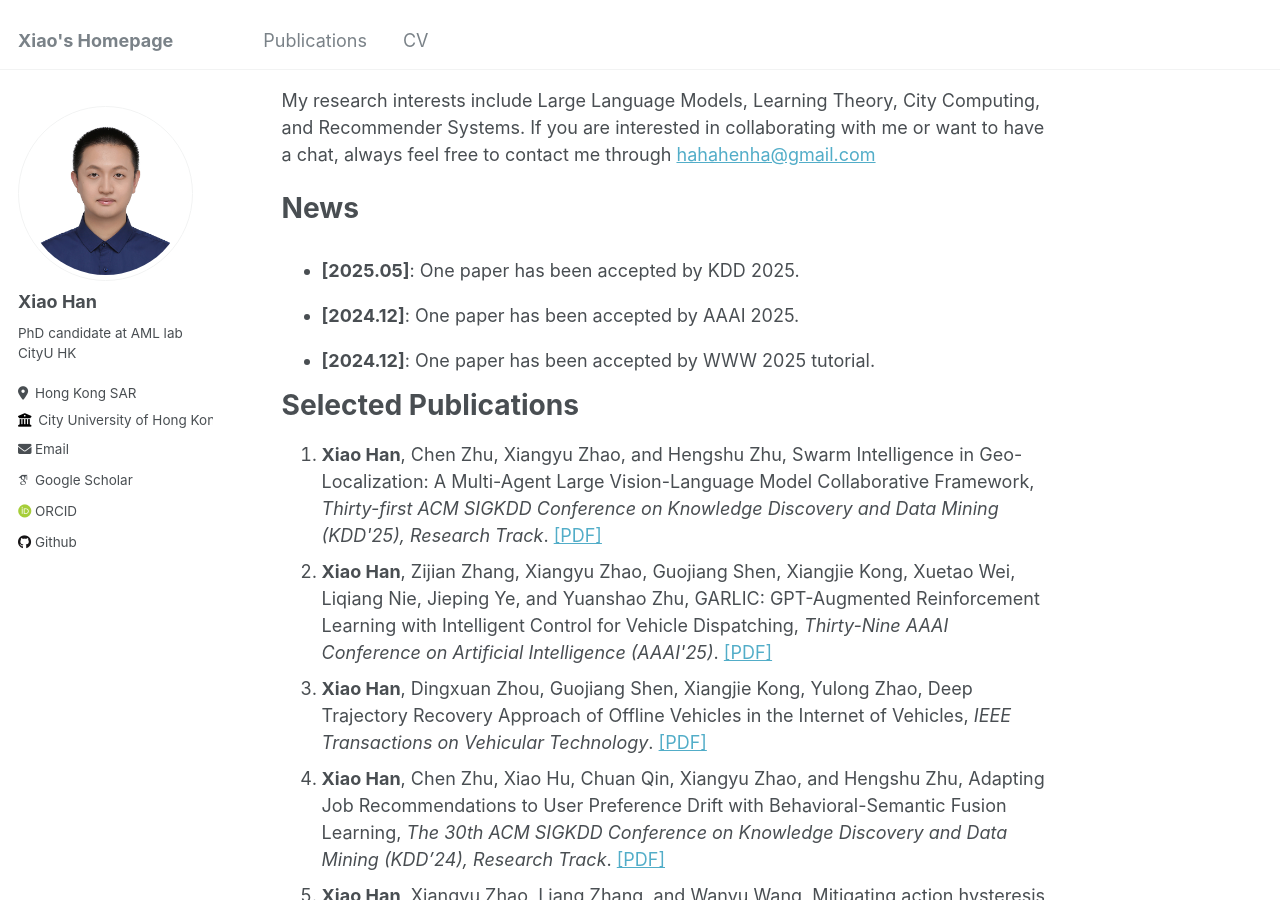
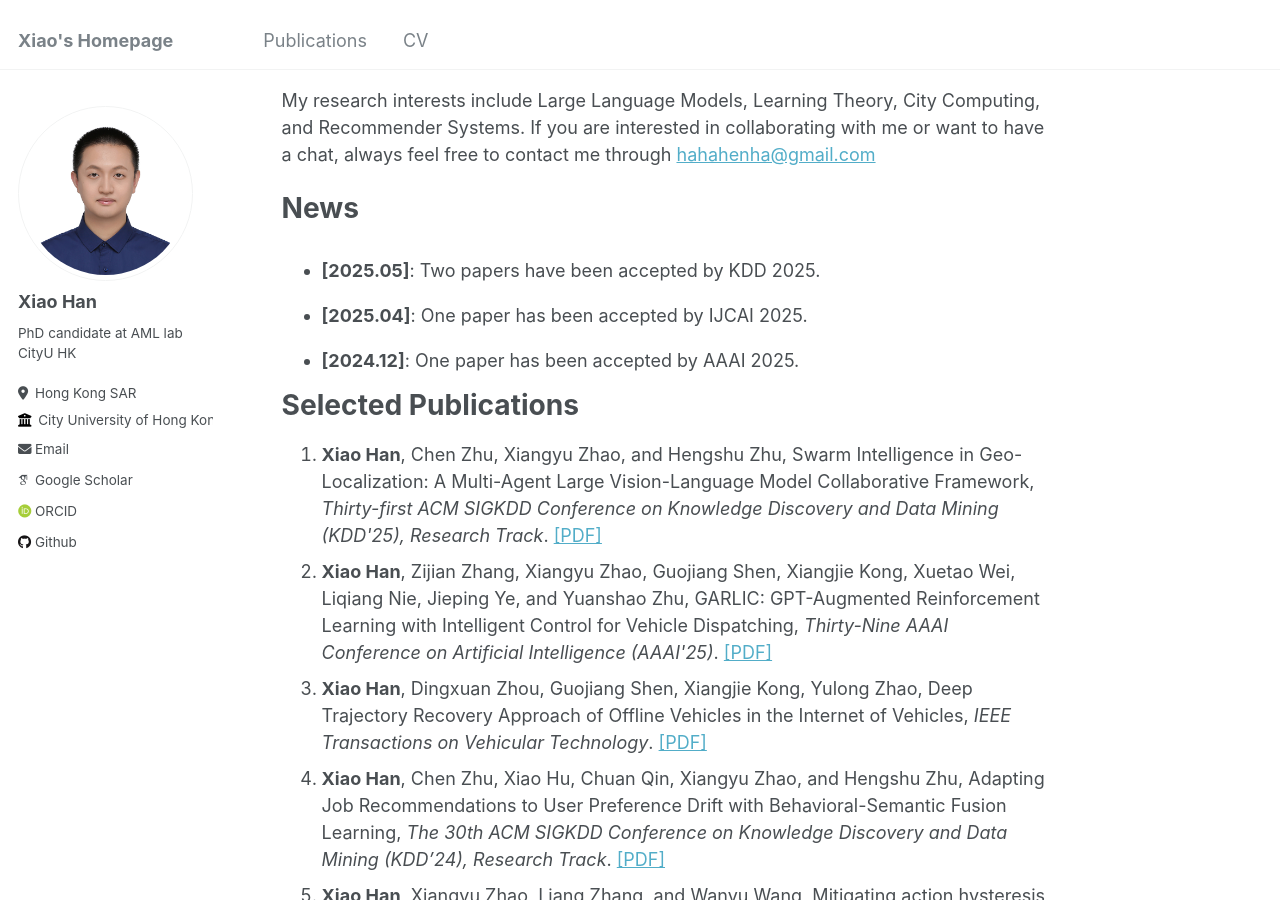
Before and after one commit to hahahenha/hahahenha.github.io, a Jekyll site: the page built from _pages/about.md, in a window 1280 px wide and 900 px high, scrolled down 395 px. Built offline with Jekyll 4.4.1, drawn with Linux system fonts in a browser that asks for light colours; some web fonts are replaced.

Commit message:
Update about.md

```diff
--- a/_pages/about.md
+++ b/_pages/about.md
@@ -39,7 +39,12 @@ If you are interested in collaborating with me or want to have a chat, always fe
 
 <div class="scrollable">
  <ul>
-    <li><strong>[2025.05]</strong>: One paper has been accepted by KDD 2025.</li>
+    <li><strong>[2025.05]</strong>: Two papers have been accepted by KDD 2025.</li>
+  </ul>
+
+
+ <ul>
+    <li><strong>[2025.04]</strong>: One paper has been accepted by IJCAI 2025.</li>
   </ul>
 
  <ul>
```
